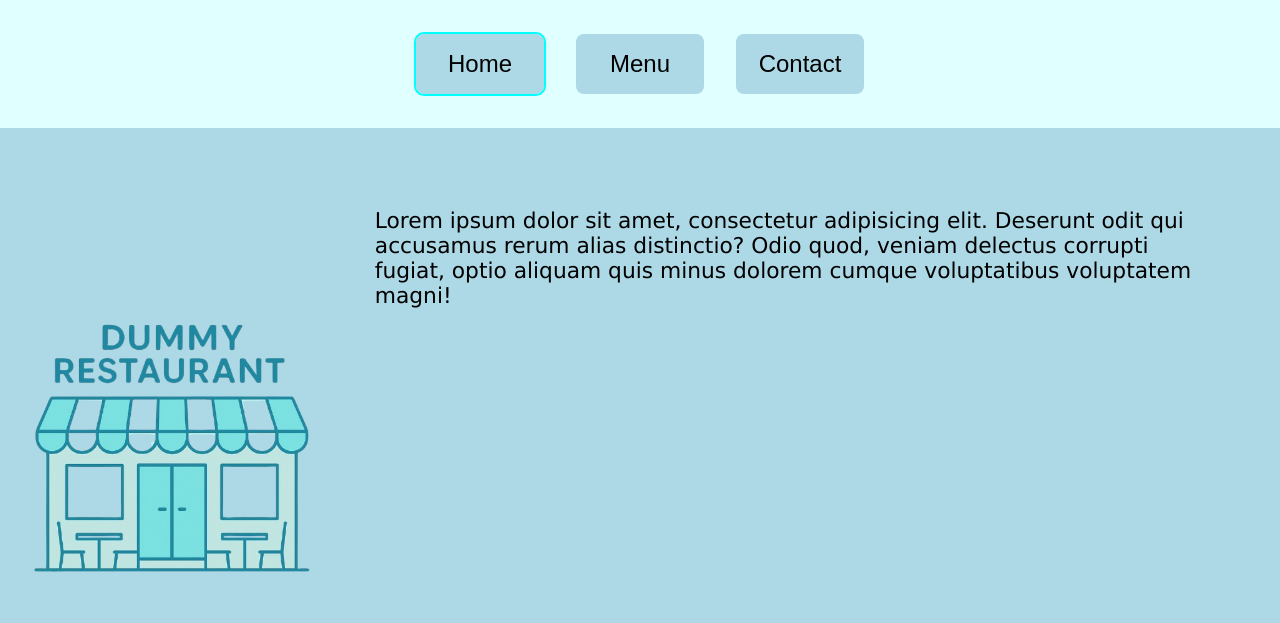
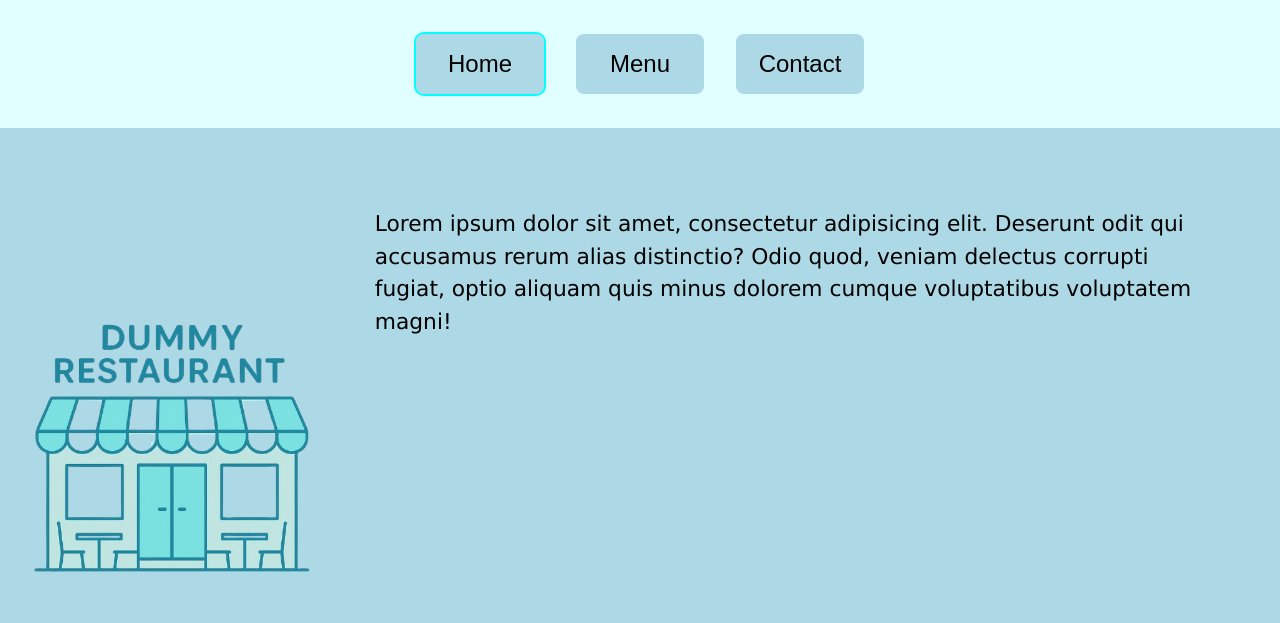
Before and after one commit to bartek8b/TOP-Restaurant_Page, a website built with webpack: page src/template.html in a window 1280 px wide. Built offline with nearby package versions, Linux system fonts and the light colour scheme.

Commit message:
Add creator module

```diff
--- a/src/index.js
+++ b/src/index.js
@@ -1 +1,2 @@
 import "./style.css";
+import { creator } from "./creator.js";
--- a/src/style.css
+++ b/src/style.css
@@ -4,6 +4,7 @@ body {
   padding: 0;
   font-family: Verdana, sans-serif;
   font-size: calc(1.2rem + 0.2dvw);
+  line-height: 1.5;
 }
 header {
   display: flex;
```
Also changed, not shown: src/about.js (added), src/creator.js (added), src/home.js (added), src/menu.js (added).
